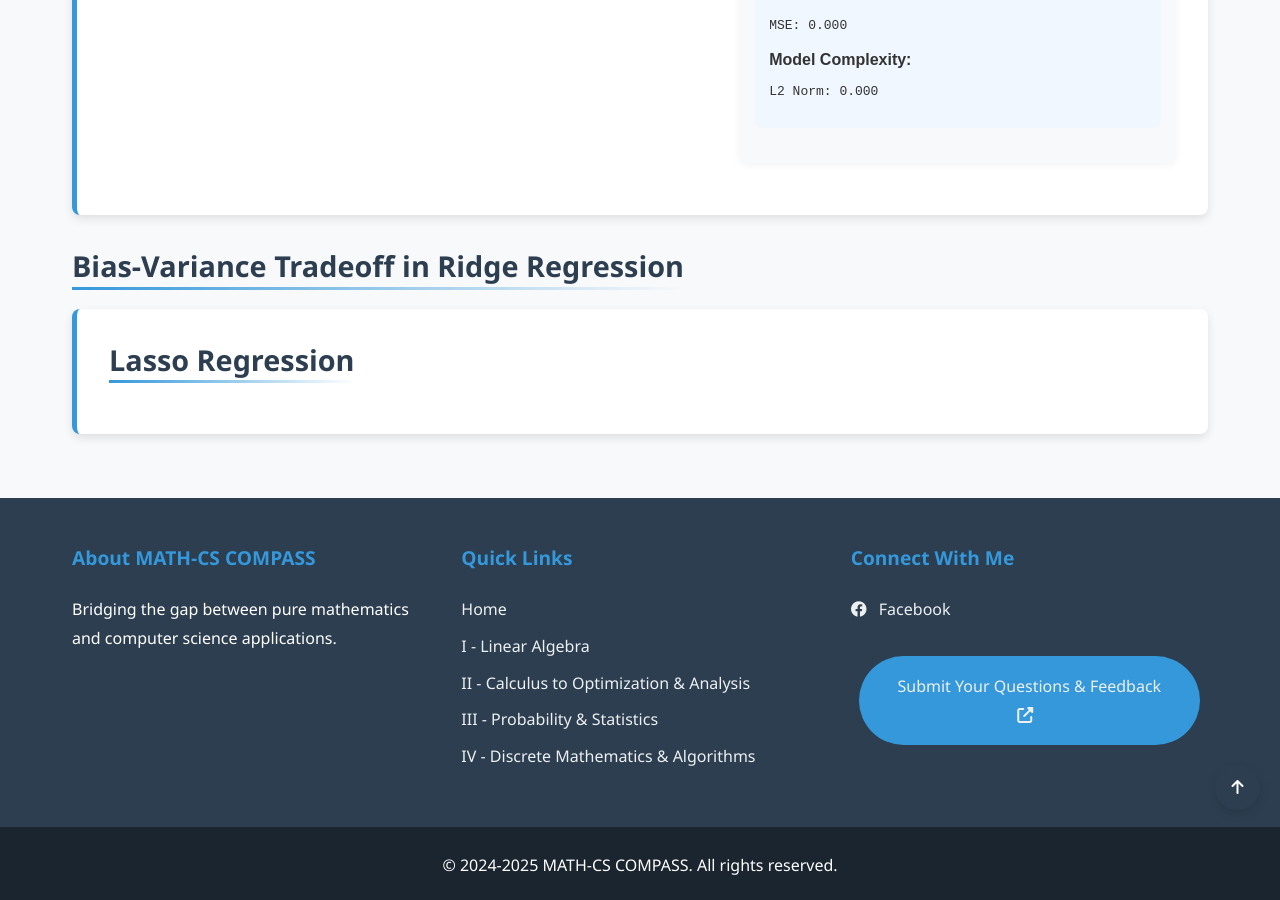
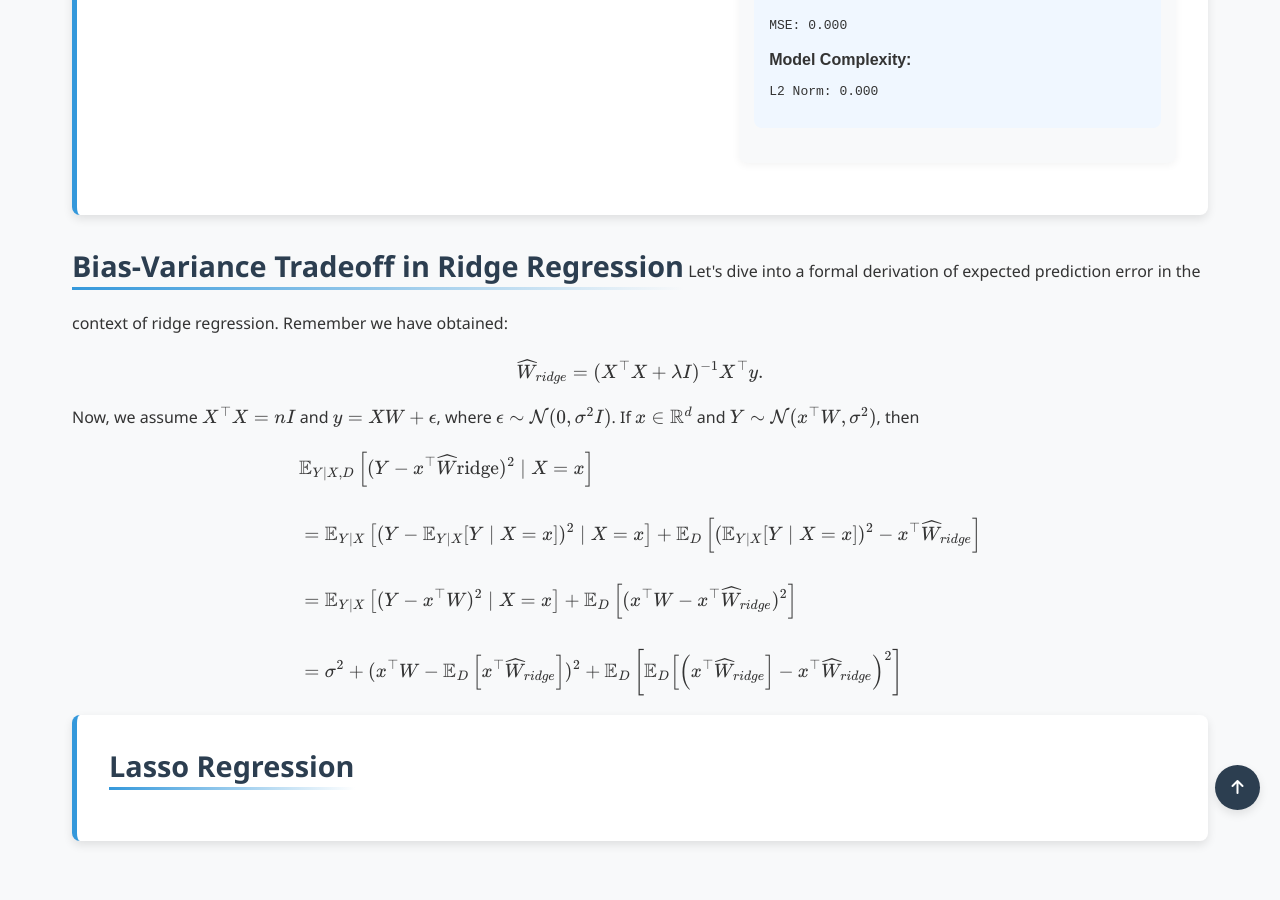
Before and after one commit to Yusukey01/yusukey01.github.io, a Jekyll site: the page built from Mathematics/Machine_learning/regression.html, in a window 1280 px wide and 900 px high, scrolled down 5619 px. Built offline with Jekyll 4.4.1, drawn with Linux system fonts in a browser that asks for light colours.

Commit message:
change demo style

```diff
--- a/Mathematics/Machine_learning/regression.html
+++ b/Mathematics/Machine_learning/regression.html
@@ -157,7 +157,25 @@ uses_python: false
 
             <section id="b-v">
                 <h2>Bias-Variance Tradeoff in Ridge Regression</h2>
-
+                    Let's dive into a formal derivation of expected prediction error in the context of ridge regression. Remember we have
+                    obtained:
+                    \[
+                    \widehat{W}_{ridge} = (X^\top X + \lambda I)^{-1}X^\top y.
+                    \]
+                    Now, we assume \(X^\top X = n I\) and \(y = XW + \epsilon\), where \(\epsilon \sim \mathcal{N}(0, \sigma^2 I)\). If
+                    \(x \in \mathbb{R}^d\) and \(Y \sim \mathcal{N}(x^\top W, \sigma^2)\), then
+                    \[
+                    \begin{align*}
+                    &\mathbb{E}_{Y \mid X, D} \left[(Y - x^\top \widehat{W}{\text{ridge}})^2 \mid X = x \right] \\\\
+                    &= \mathbb{E}_{Y \mid X} \left[ (Y - \mathbb{E}_{Y \mid X}[Y \mid X = x])^2 \mid X = x \right]
+                        + \mathbb{E}_D \left[ (\mathbb{E}_{Y \mid X}[Y \mid X = x])^2  -x^\top \widehat{W}_{ridge} \right] \\\\
+                    &= \mathbb{E}_{Y \mid X} \left[ (Y - x^\top W)^2 \mid X = x \right]
+                        + \mathbb{E}_D \left[ (x^\top W - x^\top \widehat{W}_{ridge})^2 \right] \\\\
+                    &= \sigma^2
+                        + (x^\top W - \mathbb{E}_D \left[x^\top  \widehat{W}_{ridge}\right])^2
+                        + \mathbb{E}_D \left[\mathbb{E}_D\left[ \left(x^\top \widehat{W}_{ridge} \right] - x^\top \widehat{W}_{ridge}\right)^2 \right]
+                     \end{align*}
+                    \]
                 </section>
 
             <section id="LASSO" class="section-content">
```
